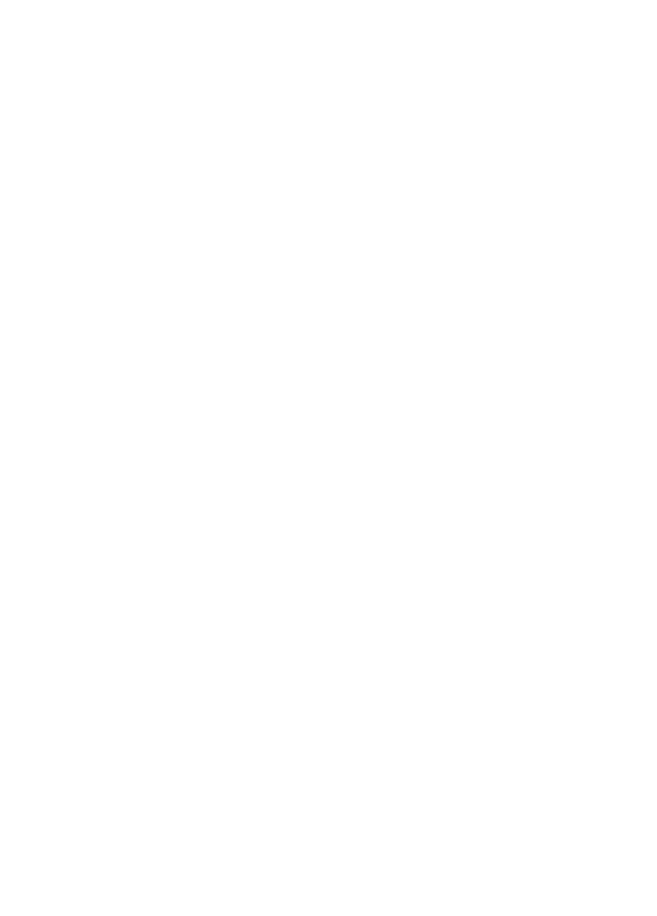
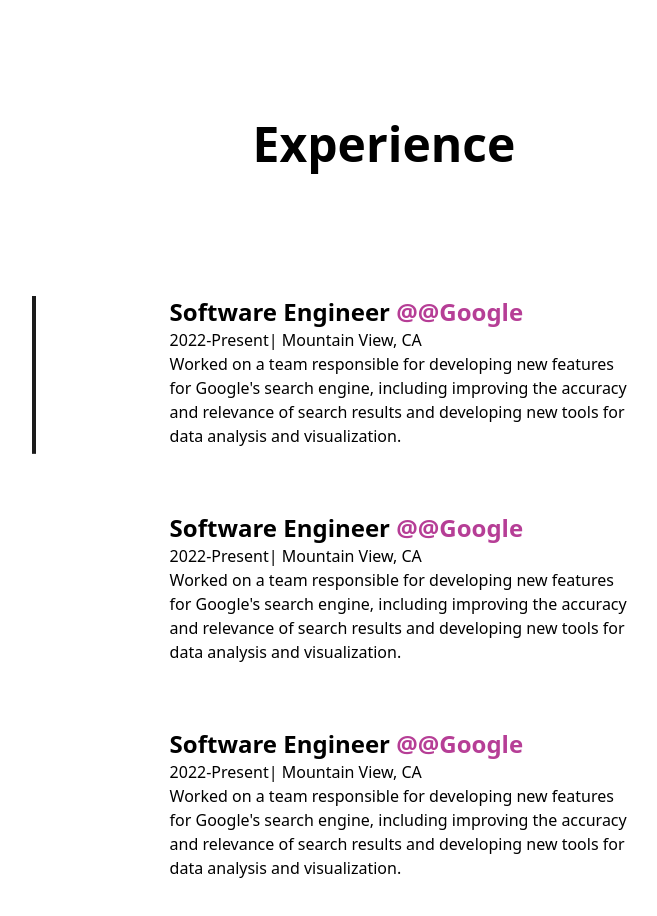
Before and after one commit to sanazniamati/sanaz-niamati-portfolio, a Next.js app: page /about in a window 1280 px wide. Shown: the part 1680-2596 px from the top of the page, without its empty margins (256-913 px from the left). Before the commit the page ends 1580 px from the top, so only its background shows below. Built offline with nearby package versions, Linux system fonts and the light colour scheme.

Commit message:
add experience

```diff
--- /dev/null
+++ b/components/Experience.js
@@ -0,0 +1,76 @@
+import { useScroll } from "framer-motion";
+import { useRef } from "react";
+import { motion } from "framer-motion";
+
+const Details = ({ position, company, companyLink, time, address, work }) => {
+  return (
+    <li className="my-8 first:mt-0 last:mb-0 w-[60%] mx-auto flex flex-col items-center justify-center">
+      <div>
+        <h3 className=" capitalize font-bold text-2xl ">
+          {position}&nbsp;
+          <a href={companyLink} className=" text-primary capitalize ">
+            @{company}
+          </a>
+        </h3>
+        <span className=" capitalize">
+          {time}| {address}
+        </span>
+        <p className=" font-medium w-full">{work}</p>
+      </div>
+    </li>
+  );
+};
+function Experience(props) {
+  const ref = useRef(null);
+  const { scrollYProgress } = useScroll({
+    target: ref,
+    offset: [" start end", "center start"],
+  });
+  return (
+    <div className="my-64">
+      <h2 className="font-bold text-5xl mb-32 w-full text-center">
+        Experience
+      </h2>
+      <div ref={ref} className="w-[75%] mx-auto relative ">
+        <motion.div
+          style={{ scaleY: scrollYProgress }}
+          className=" absolute left-8 top-0 w-[4px] h-full bg-dark origin-top"
+        />
+        <ul className=" w-full flex flex-col items-start justify-between ml-4 ">
+          <Details
+            position="Software Engineer"
+            company="@Google"
+            companyLink={"www.google.com"}
+            time="2022-Present"
+            address="Mountain View, CA"
+            work="Worked on a team responsible for developing new features for Google's
+          search engine, including improving the accuracy and relevance of search results and
+          developing new tools for data analysis and visualization."
+          />
+          <Details
+            position="Software Engineer"
+            company="@Google"
+            companyLink={"www.google.com"}
+            time="2022-Present"
+            address="Mountain View, CA"
+            work="Worked on a team responsible for developing new features for Google's
+          search engine, including improving the accuracy and relevance of search results and
+          developing new tools for data analysis and visualization."
+          />
+          <Details
+            position="Software Engineer"
+            company="@Google"
+            companyLink={"www.google.com"}
+            time="2022-Present"
+            address="Mountain View, CA"
+            work="Worked on a team responsible for developing new features for Google's
+          search engine, including improving the accuracy and relevance of search results and
+          developing new tools for data analysis and visualization."
+          />
+        </ul>
+      </div>
+    </div>
+  );
+}
+
+export default Experience;
--- a/components/Skills.js
+++ b/components/Skills.js
@@ -17,7 +17,7 @@
 function Skills() {
   return (
     <>
-      <h2 className="font-bold text-8xl mt-32 text-center">Skills</h2>
+      <h2 className="font-bold text-6xl mt-32 text-center">Skills</h2>
       <div className=" w-full h-screen relative flex items-center justify-center rounded-full bg-circularLight">
         <motion.div
           className="flex items-center justify-center rounded-full font-semibold bg-dark text-light p-8 shadow-dark cursor-pointer"
--- a/pages/about.js
+++ b/pages/about.js
@@ -4,6 +4,7 @@
 import Layout from "../components/Layout.js";
 import AnimatedText from "../components/AnimatedText";
 import Skills from "../components/Skills.js";
+import Experience from "../components/Experience.js";
 // image
 import profile from "../public/sanaz.jpeg";
 
@@ -70,6 +71,7 @@
             </div> */}
           </div>
           <Skills />
+          <Experience />
         </Layout>
       </main>
     </>
```
